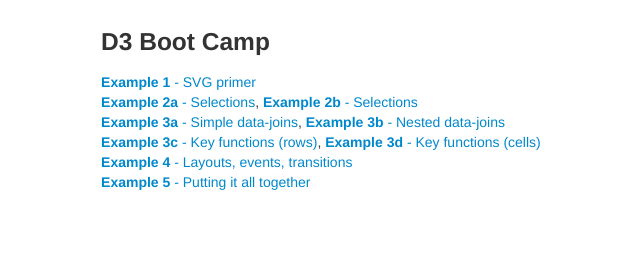
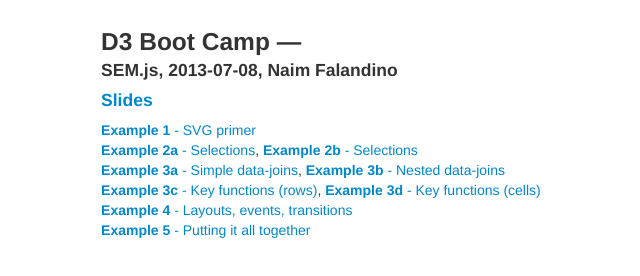
Before and after one commit to naim/naim.github.io, a website: page d3bc.html in a window 1280 px wide. Shown: the whole page, without its empty margins (130-770 px from the left). Drawn offline with Linux system fonts and the light colour scheme.

Commit message:
Add slides

```diff
--- a/d3bc.html
+++ b/d3bc.html
@@ -3,7 +3,7 @@
 <html lang="en">
 <head>
 
-<title>Naim Falandino</title>
+<title>Naim Falandino - D3 Boot Camp</title>
 
 <link rel="stylesheet" type="text/css" href="lib/bootstrap/bootstrap/css/bootstrap.min.css">
 <link rel="stylesheet" type="text/css" href="css/style.css">
@@ -21,7 +21,9 @@
 <div class="row-fluid">
 
 <div class="offset2 span6">
-    <h3>D3 Boot Camp</h3>
+    <h3>D3 Boot Camp &mdash;</h3>
+    <h4 style="margin-top:-12px;">SEM.js, 2013-07-08, Naim Falandino</h4>
+    <h4><a href="https://dl.dropboxusercontent.com/u/1969942/d3bc.pdf"><b>Slides</b></a></h4>
     <div>
         <a href="http://jsfiddle.net/naim/DgjyM/"><b>Example 1</b> - SVG primer</a>
     </div>
```
